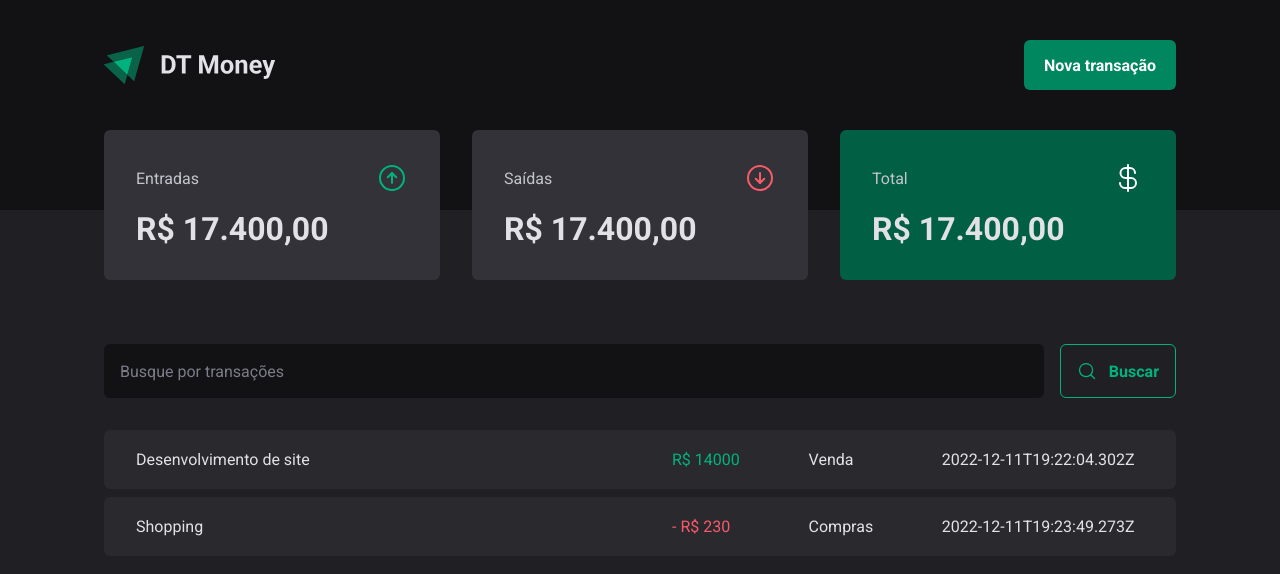
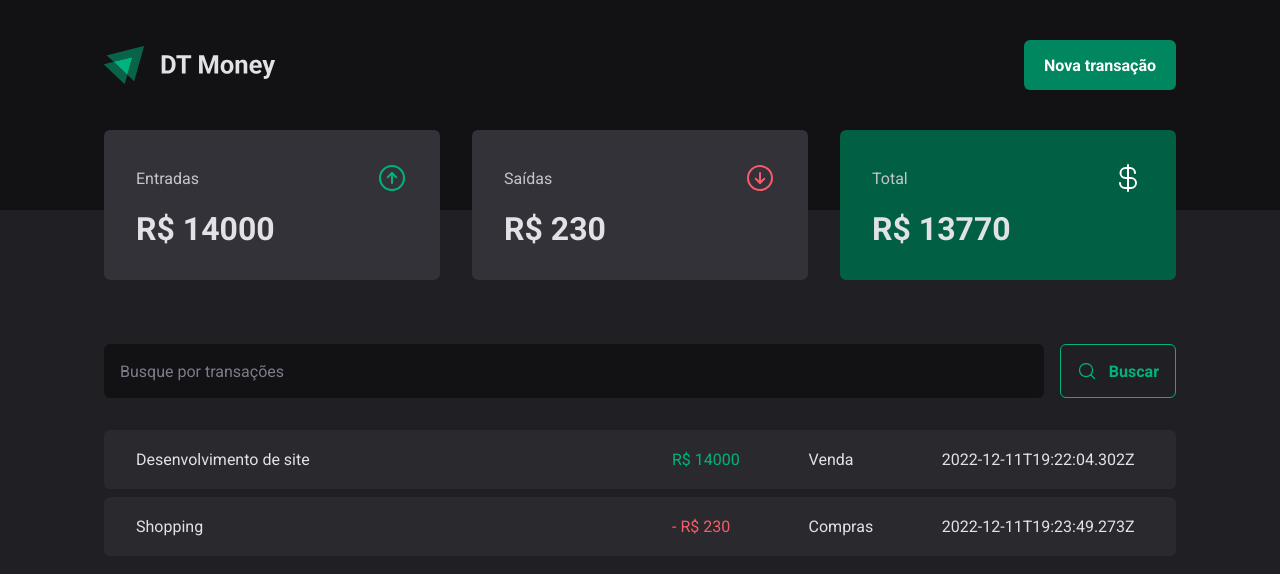
Before and after one commit to viniscrv/dt-money, a React (Vite) app: page / in a window 1280 px wide. Shown: the top 574 px of the page. Built offline with nearby package versions, Linux system fonts and the light colour scheme; data requests are answered from the project's data file.

Commit message:
adicionado cálculo de transações ao Summary

```diff
--- a/src/App.tsx
+++ b/src/App.tsx
@@ -1,4 +1,5 @@
 import { ThemeProvider } from "styled-components";
+import { TransactionsProvider } from "./contexts/TransactionsContext";
 import { Transactions } from "./pages/Transactions";
 import { GlobalStyle } from "./styles/global";
 import { defaultTheme } from "./styles/themes/default";
@@ -6,7 +7,9 @@ import { defaultTheme } from "./styles/themes/default";
 export function App() {
   return (
     <ThemeProvider theme={defaultTheme}>
-      <Transactions/>
+      <TransactionsProvider>
+        <Transactions/>
+      </TransactionsProvider>
       <GlobalStyle/>
     </ThemeProvider>
   )
--- a/src/components/Summary/index.tsx
+++ b/src/components/Summary/index.tsx
@@ -1,8 +1,25 @@
 import { ArrowCircleUp, CurrencyDollar, ArrowCircleDown } from "phosphor-react";
+import { useContext } from "react";
+import { TransactionsContext } from "../../contexts/TransactionsContext";
 import { SummaryCard, SummaryContainer } from "./styles";
 
 
 export function Summary() {
+
+    const { transactions } = useContext(TransactionsContext);
+
+    const summary = transactions.reduce((acc, transaction) => {
+        if (transaction.type === "income") {
+            acc.income += transaction.price;
+            acc.total += transaction.price;
+        } else {
+            acc.outcome += transaction.price;
+            acc.total -= transaction.price;
+        }
+
+        return acc;
+    }, {income: 0, outcome: 0, total: 0});
+
     return (
         <SummaryContainer>
             <SummaryCard>
@@ -11,7 +28,7 @@ export function Summary() {
                     <ArrowCircleUp size={32} color="#00b37e" />
                 </header>
 
-                <strong>R$ 17.400,00</strong>
+                <strong>R$ {summary.income}</strong>
             </SummaryCard>
 
             <SummaryCard>
@@ -20,7 +37,7 @@ export function Summary() {
                     <ArrowCircleDown size={32} color="#f75a68" />
                 </header>
 
-                <strong>R$ 17.400,00</strong>
+                <strong>R$ {summary.outcome}</strong>
             </SummaryCard>
 
             <SummaryCard variant="green">
@@ -29,7 +46,7 @@ export function Summary() {
                     <CurrencyDollar size={32} color="#fff" />
                 </header>
 
-                <strong>R$ 17.400,00</strong>
+                <strong>R$ {summary.total}</strong>
             </SummaryCard>
         </SummaryContainer>
     );
--- /dev/null
+++ b/src/contexts/TransactionsContext.tsx
@@ -0,0 +1,41 @@
+import { createContext, ReactNode, useEffect, useState } from "react";
+
+interface Transaction {
+    id: number;
+    description: string;
+    type: "income" | "outcome";
+    price: number;
+    category: string;
+    createdAt: string;
+}
+
+interface TransactionContextType {
+    transactions: Transaction[];
+}
+
+export const TransactionsContext = createContext({} as TransactionContextType);
+
+interface TransactionsProviderProps {
+    children: ReactNode;
+}
+
+export function TransactionsProvider({children}: TransactionsProviderProps) {
+
+    const [transactions, setTransactions] = useState<Transaction[]>([]);
+
+    useEffect(() => {
+        async function loadTransactions() {
+            const response = await fetch("http://localhost:3000/transactions");
+            const data = await response.json();
+            setTransactions(data);
+        }
+
+        loadTransactions();
+    },[]);
+
+    return (
+        <TransactionsContext.Provider value={{ transactions }}>
+            {children}
+        </TransactionsContext.Provider>
+    )
+}
--- a/src/pages/Transactions/index.tsx
+++ b/src/pages/Transactions/index.tsx
@@ -1,31 +1,13 @@
-import { useEffect, useState } from "react";
+import { useContext, useEffect, useState } from "react";
 import { Header } from "../../components/Header";
 import { Summary } from "../../components/Summary";
+import { TransactionsContext } from "../../contexts/TransactionsContext";
 import { SearchForm } from "./components/SearchForm";
 import { PriceHighlight, TransactionsContainer, TransactionsTable } from "./styles";
 
 export function Transactions() {
 
-    interface Transaction {
-        id: number;
-        description: string;
-        type: "income" | "outcome";
-        price: number;
-        category: string;
-        createdAt: string;
-    }
-
-    const [transactions, setTransactions] = useState<Transaction[]>([]);
-
-    useEffect(() => {
-        async function loadTransactions() {
-            const response = await fetch("http://localhost:3000/transactions");
-            const data = await response.json();
-            setTransactions(data);
-        }
-
-        loadTransactions();
-    },[])
+    const { transactions } = useContext(TransactionsContext);
 
     return (
         <div>
```
